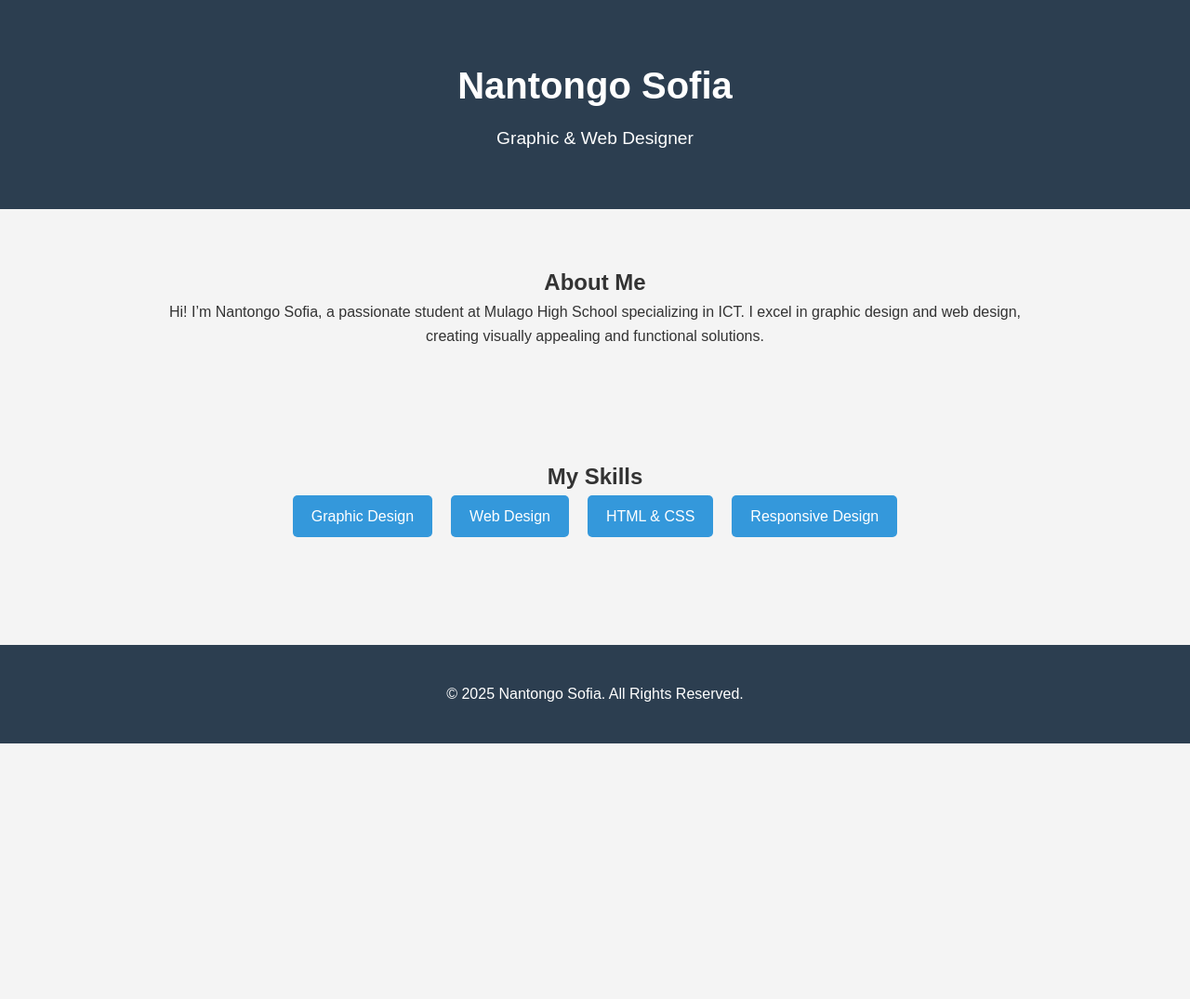
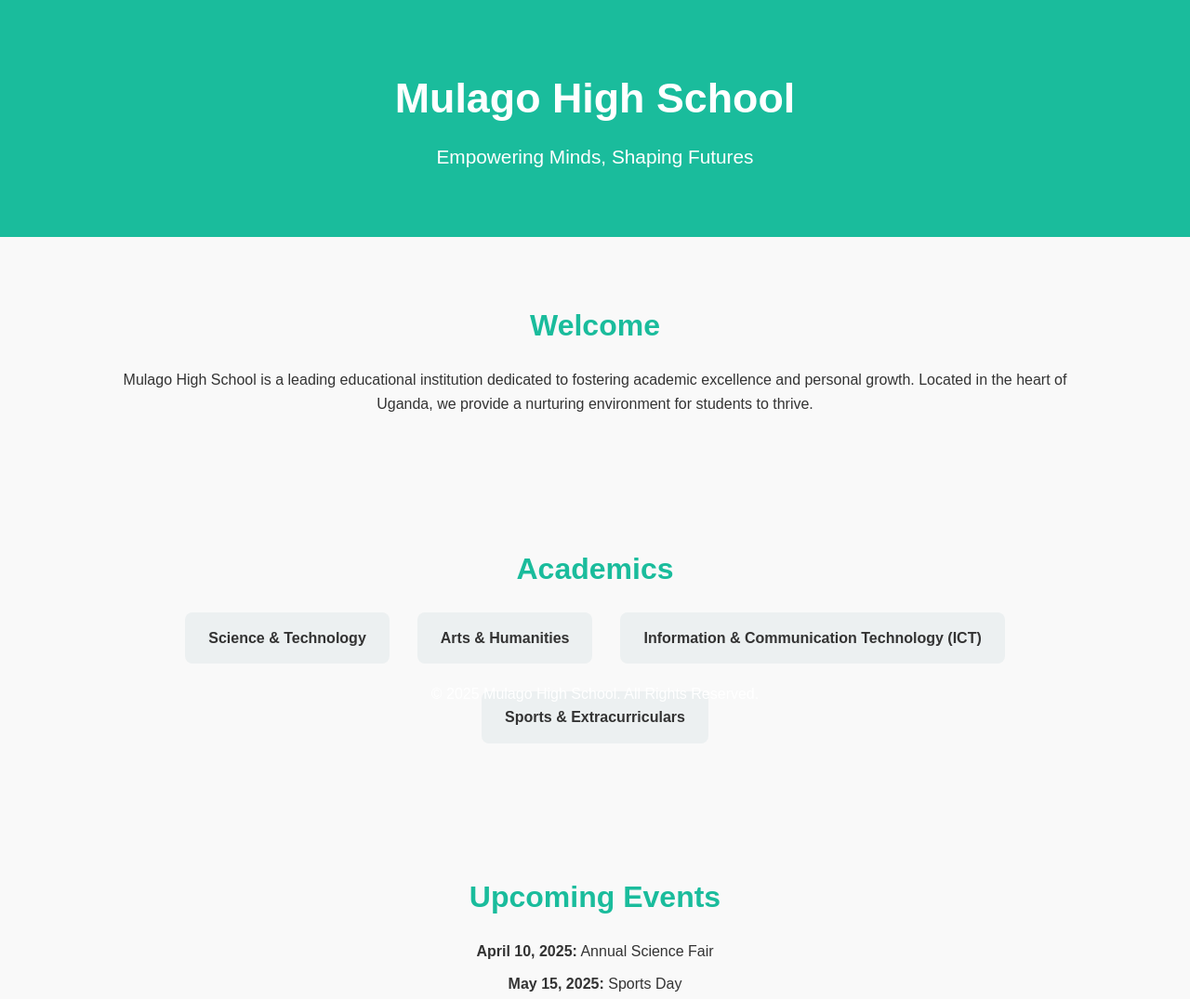
Before and after one commit to sofi-rafiug/about-sofi, a plain HTML site: page index.html in a window 1280 px wide. Shown: the top 1075 px of the page at 93% size. Before the commit the page ends 848 px from the top, so only its background shows below. Drawn offline with Linux system fonts and the light colour scheme.

Commit message:
Update index.html

```diff
--- a/index.html
+++ b/index.html
@@ -3,7 +3,7 @@
 <head>
     <meta charset="UTF-8">
     <meta name="viewport" content="width=device-width, initial-scale=1.0">
-    <title>Nantongo Sofia - Portfolio</title>
+    <title>Mulago High School</title>
     <style>
         * {
             margin: 0;
@@ -12,59 +12,71 @@
             font-family: Arial, sans-serif;
         }
         body {
-            background-color: #f4f4f4;
+            background-color: #f9f9f9;
             color: #333;
             line-height: 1.6;
         }
         .container {
-            max-width: 1000px;
+            max-width: 1100px;
             margin: 0 auto;
             padding: 20px;
             text-align: center;
         }
         header {
-            background: #2c3e50;
+            background: #1abc9c;
             color: white;
-            padding: 40px 0;
+            padding: 50px 0;
         }
         header h1 {
-            font-size: 2.5em;
+            font-size: 2.8em;
             margin-bottom: 10px;
         }
         header p {
-            font-size: 1.2em;
+            font-size: 1.3em;
         }
-        .about, .skills, .contact {
-            padding: 40px 0;
+        .intro, .academics, .events, .contact {
+            padding: 50px 0;
         }
-        .skills ul {
+        .intro h2, .academics h2, .events h2, .contact h2 {
+            font-size: 2em;
+            margin-bottom: 20px;
+            color: #1abc9c;
+        }
+        .academics ul {
             list-style: none;
             display: flex;
             justify-content: center;
-            gap: 20px;
+            gap: 30px;
             flex-wrap: wrap;
         }
-        .skills li {
-            background: #3498db;
-            color: white;
-            padding: 10px 20px;
-            border-radius: 5px;
+        .academics li {
+            background: #ecf0f1;
+            padding: 15px 25px;
+            border-radius: 8px;
+            font-weight: bold;
+        }
+        .events p {
+            margin: 10px 0;
         }
         footer {
-            background: #2c3e50;
+�
+            background: #1abc9c;
             color: white;
             padding: 20px 0;
             position: fixed;
             width: 100%;
             bottom: 0;
         }
-        @media (max-width: 600px) {
+        @media (max-width: 700px) {
             header h1 {
-                font-size: 1.8em;
+                font-size: 2em;
             }
-            .skills ul {
+            .academics ul {
                 flex-direction: column;
                 align-items: center;
+            }
+            .intro, .academics, .events, .contact {
+                padding: 30px 0;
             }
         }
     </style>
@@ -72,41 +84,51 @@
 <body>
     <header>
         <div class="container">
-            <h1>Nantongo Sofia</h1>
-            <p>Graphic & Web Designer</p>
+            <h1>Mulago High School</h1>
+            <p>Empowering Minds, Shaping Futures</p>
         </div>
     </header>
 
-    <section class="about">
+    <section class="intro">
         <div class="container">
-            <h2>About Me</h2>
-            <p>Hi! I’m Nantongo Sofia, a passionate student at Mulago High School specializing in ICT. I excel in graphic design and web design, creating visually appealing and functional solutions.</p>
+            <h2>Welcome</h2>
+            <p>Mulago High School is a leading educational institution dedicated to fostering academic excellence and personal growth. Located in the heart of Uganda, we provide a nurturing environment for students to thrive.</p>
         </div>
     </section>
 
-    <section class="skills">
+    <section class="academics">
         <div class="container">
-            <h2>My Skills</h2>
+            <h2>Academics</h2>
             <ul>
-                <li>Graphic Design</li>
-                <li>Web Design</li>
-                <li>HTML & CSS</li>
-                <li>Responsive Design</li>
+                <li>Science & Technology</li>
+                <li>Arts & Humanities</li>
+                <li>Information & Communication Technology (ICT)</li>
+                <li>Sports & Extracurriculars</li>
             </ul>
+        </div>
+    </section>
+
+    <section class="events">
+        <div class="container">
+            <h2>Upcoming Events</h2>
+            <p><strong>April 10, 2025:</strong> Annual Science Fair</p>
+            <p><strong>May 15, 2025:</strong> Sports Day</p>
+            <p><strong>June 20, 2025:</strong> Graduation Ceremony</p>
         </div>
     </section>
 
     <section class="contact">
         <div class="container">
-            <h2>Contact Me</h2>
-            <p>Email: sofia.nantongo@example.com</p>
-            <p>Phone: +256 123 456 789</p>
+            <h2>Contact Us</h2>
+            <p>Email: info@mulagohighschool.ac.ug</p>
+            <p>Phone: +256 789 123 456</p>
+            <p>Address: Mulago Hill, Kampala, Uganda</p>
         </div>
     </section>
 
     <footer>
         <div class="container">
-            <p>&copy; 2025 Nantongo Sofia. All Rights Reserved.</p>
+            <p>© 2025 Mulago High School. All Rights Reserved.</p>
         </div>
     </footer>
 </body>
```
